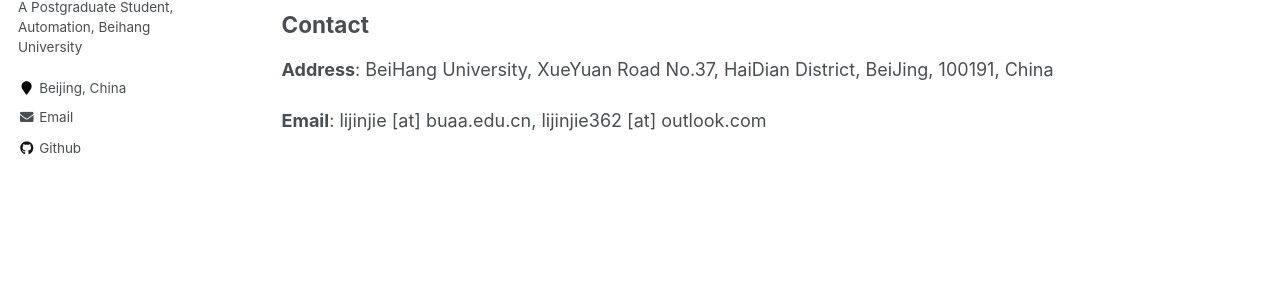
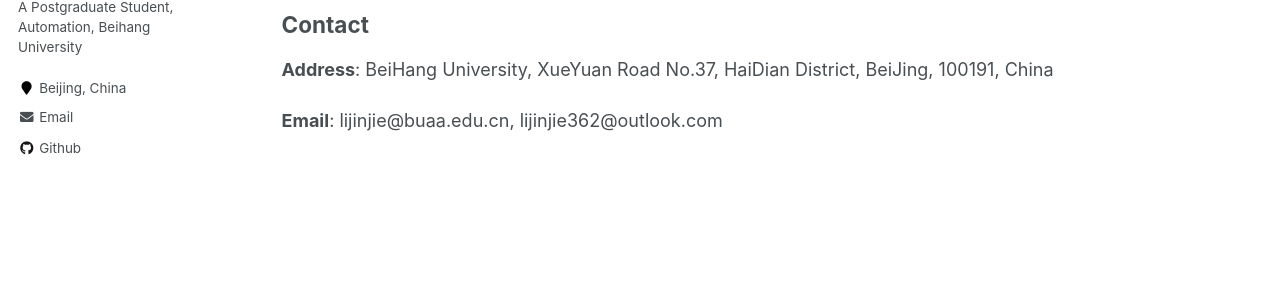
Before and after one commit to jianhua-WANG-ENS/old-homepage, a Jekyll site: the page built from _pages/cv.md, in a window 1280 px wide. Shown: the part 297-600 px from the top of the page. Built offline with Jekyll 4.4.1, drawn with Linux system fonts in a browser that asks for light colours.

```diff
--- a/_pages/cv.md
+++ b/_pages/cv.md
@@ -19,4 +19,4 @@ My CV can be downloaded here: <a href="https://Li-Jinjie.github.io/files/lijinji
 
 **Address**: BeiHang University, XueYuan Road No.37, HaiDian District, BeiJing, 100191, China
 
-**Email**: lijinjie [at] buaa.edu.cn, lijinjie362 [at] outlook.com
+**Email**: lijinjie@buaa.edu.cn, lijinjie362@outlook.com
```
Also changed, not shown: _pages/Publications.md (+1 -1 lines).
